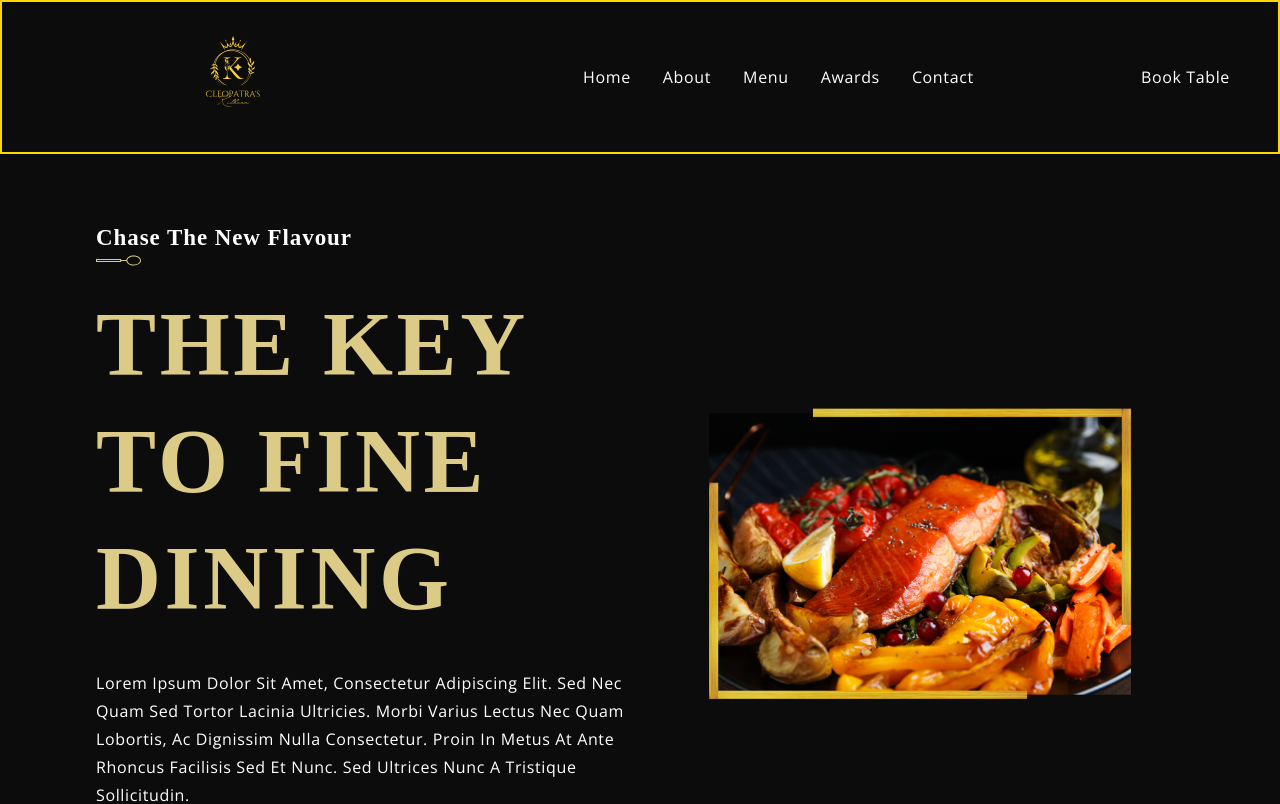
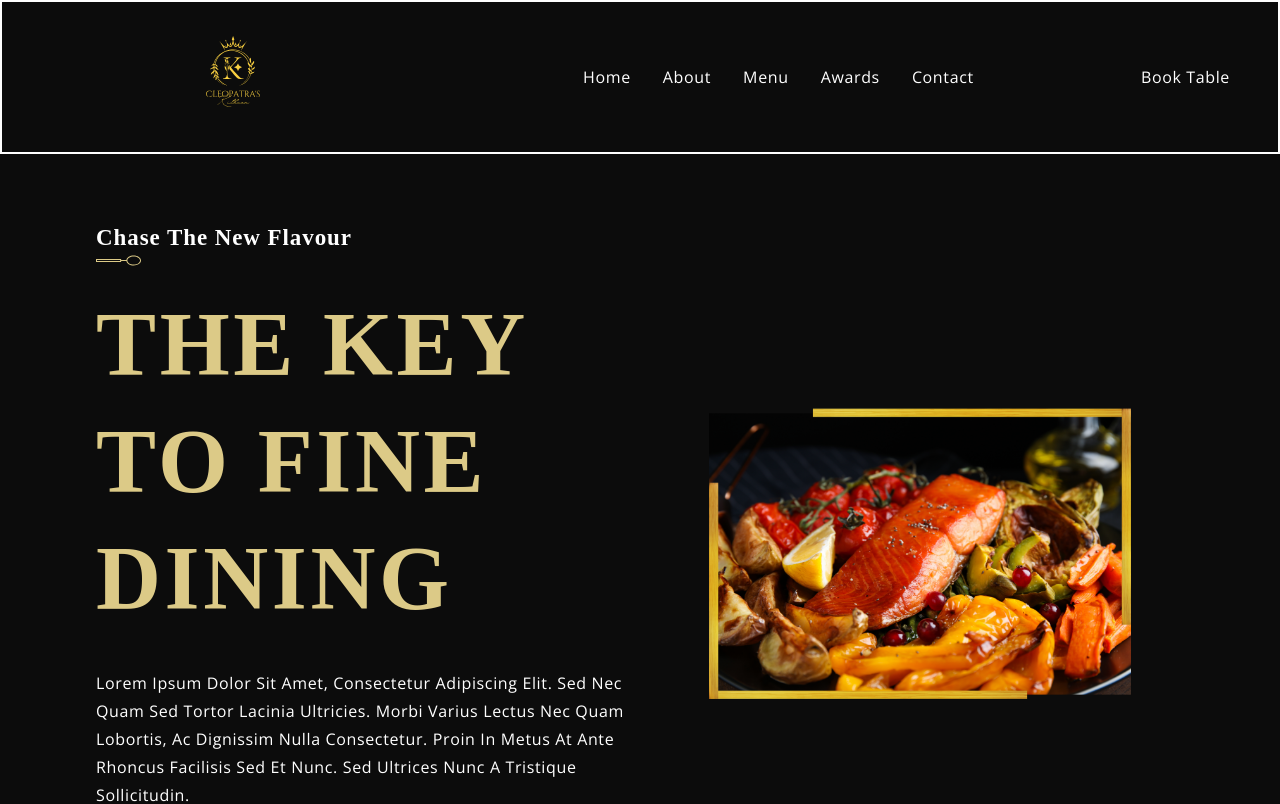
Before and after one commit to RadwanJunior/CleopatrasKitchen.github.io, a React (Create React App) app: page / in a window 1280 px wide. Shown: the top 804 px of the page. Built offline with nearby package versions, Linux system fonts and the light colour scheme; a web font is replaced by a local one.

Commit message:
adjustments

```diff
--- a/src/components/Navbar/Navbar.css
+++ b/src/components/Navbar/Navbar.css
@@ -1,7 +1,7 @@
 .app__navbar {
     width: 100%;
     display: flex;
-    border: 2px solid gold;
+    border: 2px solid white;
     justify-content: space-between;
     align-items: center;
     background: var(--color-black);
```
